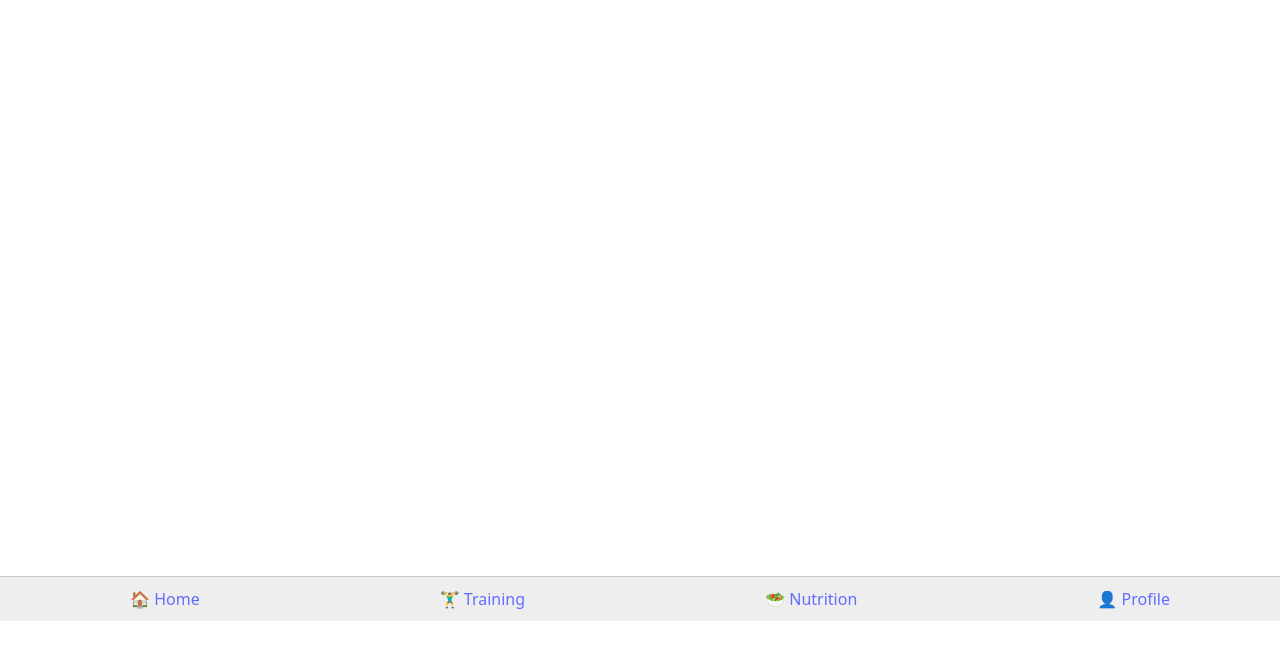
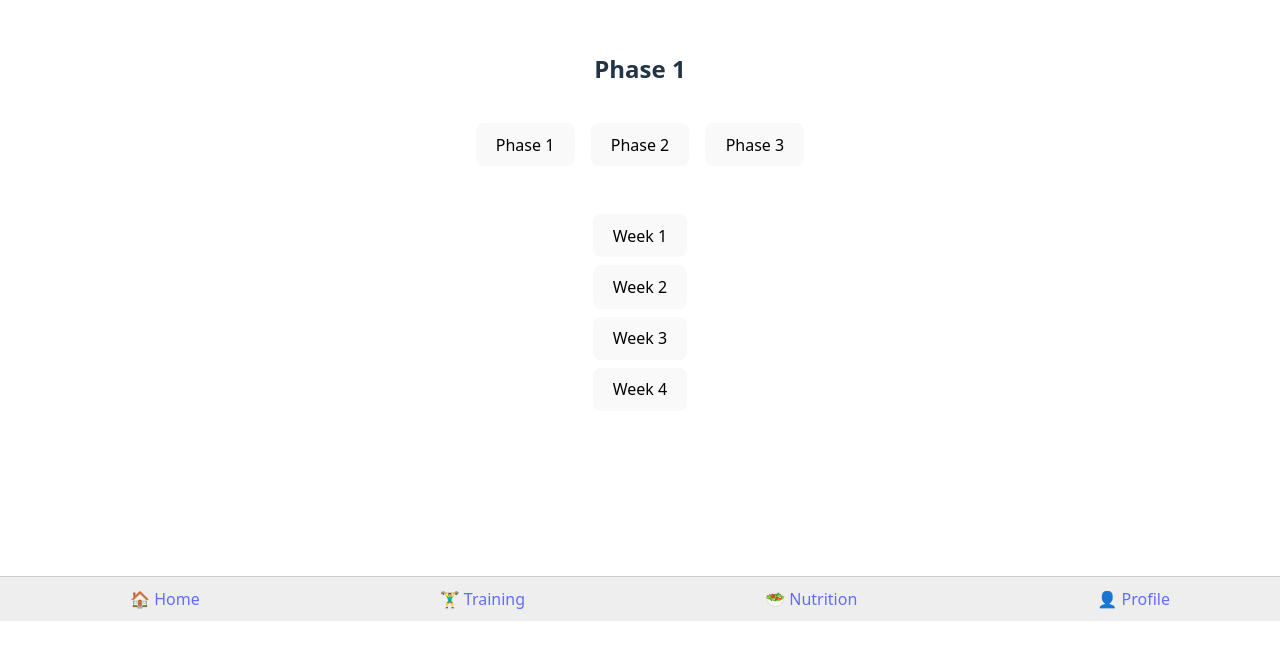
Before and after one commit to PavelJordanov/fitness-app-frontend, a React (Vite) app: page /phases/1 in a window 1280 px wide. Shown: the part 179-838 px from the top of the page. Before the commit the page ends 800 px from the top, so only its background shows below. Built offline with nearby package versions, Linux system fonts and the light colour scheme.

Commit message:
phaseselection page is done

```diff
--- a/src/App.jsx
+++ b/src/App.jsx
@@ -19,12 +19,13 @@ function App() {
         <Routes>
           <Route path='/' element={<Home />} />
           <Route path='/training' element={<UserProgram />} />
-          <Route path='/phases' element={<PhaseSelection />} />
           <Route path='/weeks' element={<WeekSelection />} />
           <Route path='/workout' element={<Workout />} />
           <Route path='/exercise' element={<ExerciseDetail />} />
           <Route path='/nutrition' element={<NutritionLogger />} />
           <Route path='/profile' element={<Profile />} />
+          <Route path='/phases/:phaseId' element={<PhaseSelection/>}/>
+          <Route path='/phases/:phaseId/weeks/:weekId' element={<WeekSelection/>}/>
         </Routes>
       </div>
       <BottomNav />
--- a/src/pages/PhaseSelection.jsx
+++ b/src/pages/PhaseSelection.jsx
@@ -1,3 +1,42 @@
+import { useNavigate, useParams } from "react-router-dom";
 export default function PhaseSelection() {
-    return <h2>Welcome to the Home!</h2>;
+    const { phaseId } = useParams(); // pulls the value from the URL
+    const navigate = useNavigate();
+
+    const handleWeekClick = (weekId) => {
+        navigate(`/phases/${phaseId}/weeks/${weekId}`);
+    };
+
+
+    return (
+        <div
+        style={{
+        height: '100vh',
+        display: 'flex',
+        flexDirection: 'column',
+        alignItems: 'center',
+        justifyContent: 'center',
+        textAlign: 'center',
+        gap: '1rem',
+        }}>
+            <h2>Phase {phaseId}</h2>
+
+            <div style={{ display: 'flex', gap: '1rem' }}>
+                <button onClick={() => navigate('/phases/1')}>Phase 1</button>
+                <button onClick={() => navigate('/phases/2')}>Phase 2</button>
+                <button onClick={() => navigate('/phases/3')}>Phase 3</button>
+            </div>
+
+            <div style={{ marginTop: '2rem', display: 'flex', flexDirection: 'column', gap: '0.5rem' }}>
+                {[1, 2, 3, 4].map((n) => {
+                    const weekId = (parseInt(phaseId) - 1) * 4 + n;
+                    return (
+                        <button key={n} onClick={() => handleWeekClick(weekId)}>
+                            Week {weekId}
+                        </button>
+                    );
+                })}
+            </div>
+        </div>
+    );
 }
--- a/src/pages/WeekSelection.jsx
+++ b/src/pages/WeekSelection.jsx
@@ -1,3 +1,23 @@
+import { useParams } from "react-router-dom";
+
 export default function WeekSelection() {
-    return <h2>Welcome to the Home!</h2>;
+  const { phaseId, weekId } = useParams();
+
+  return (
+    <div
+      style={{
+        height: "100vh",
+        display: "flex",
+        flexDirection: "column",
+        justifyContent: "center",
+        alignItems: "center",
+        textAlign: "center",
+        gap: "1rem",
+      }}
+    >
+      <h2>Phase {phaseId}</h2>
+      <h3>Week {weekId}</h3>
+      <p>This is where you'll list the workouts for this week!</p>
+    </div>
+  );
 }
```
